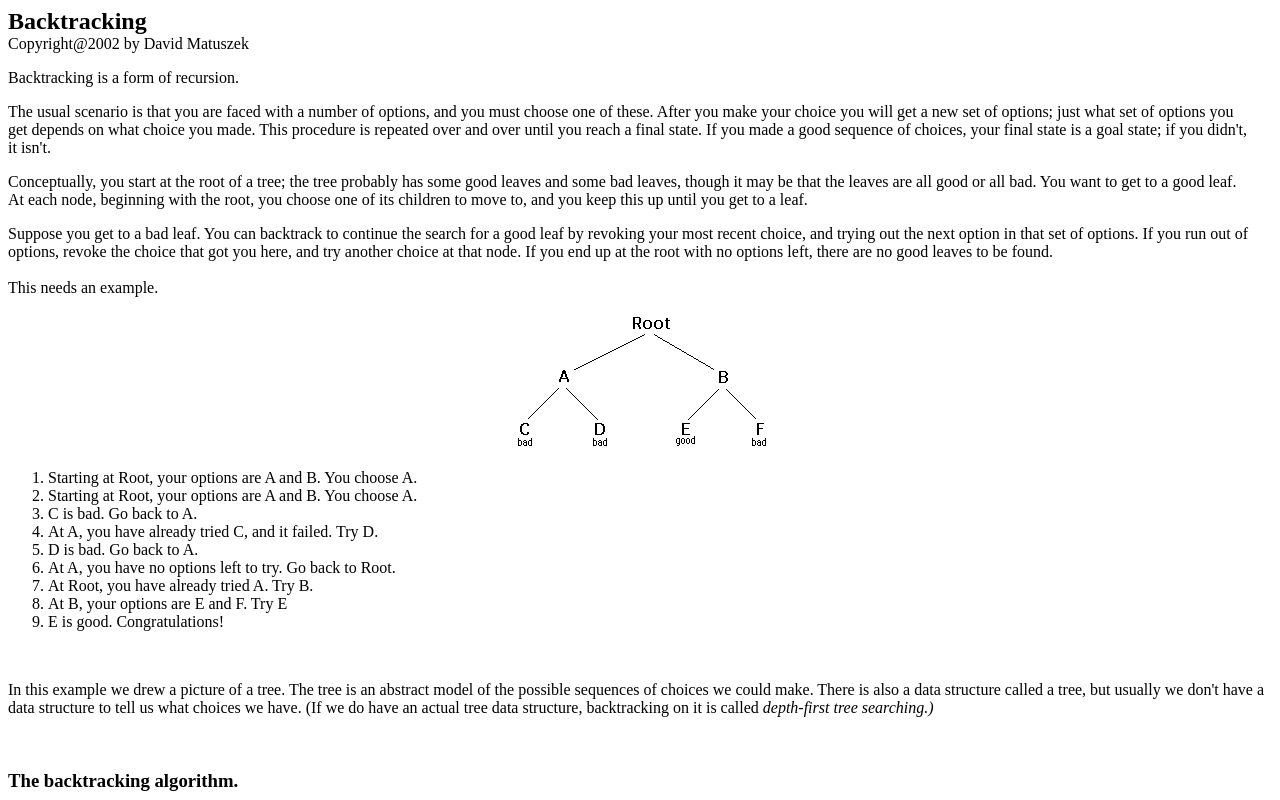
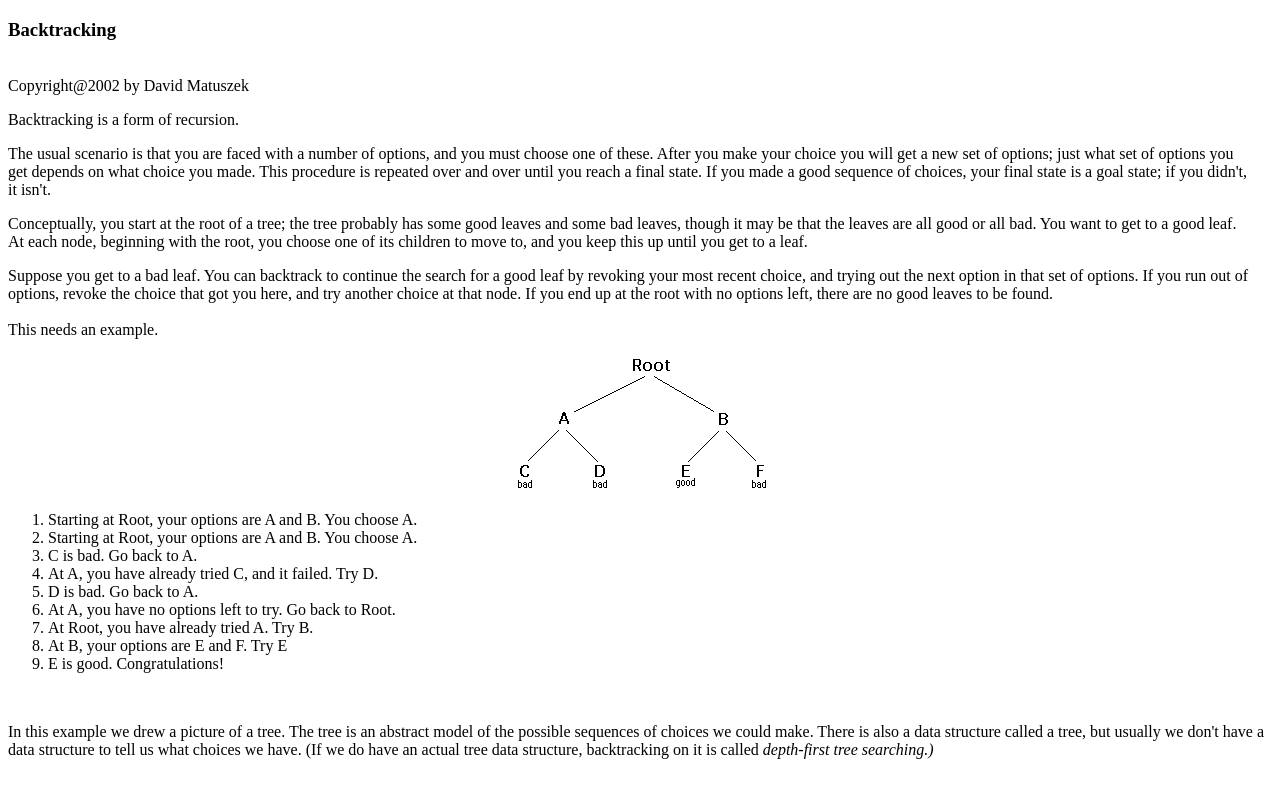
Before and after one commit to debnilanjan07/Project, a plain HTML site: page index.html in a window 1280 px wide. Shown: the top 800 px of the page. Drawn offline with Linux system fonts and the light colour scheme.

Commit message:
Update index.html

```diff
--- a/index.html
+++ b/index.html
@@ -8,7 +8,7 @@
     <link rel="icon" href="./freecodecamp-org-gravatar.jpeg">
 </head>
 <body>
-    <font size="+2"><b>Backtracking</b></font><br>
+    <h3><b>Backtracking</b></h3><br>
    <font>Copyright@2002 by David Matuszek</font>
    <p>Backtracking is a form of recursion.</p>
    <p>The usual scenario is that you are faced with a number of options, and
```
